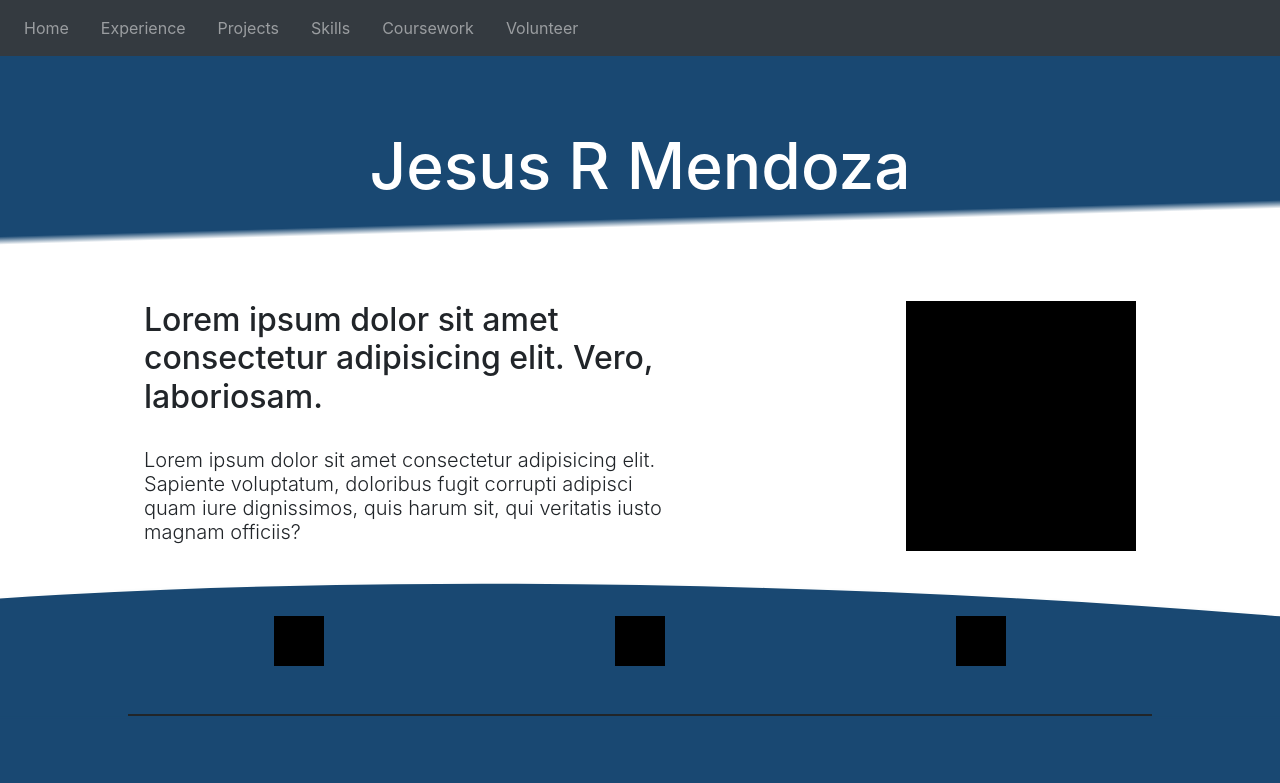
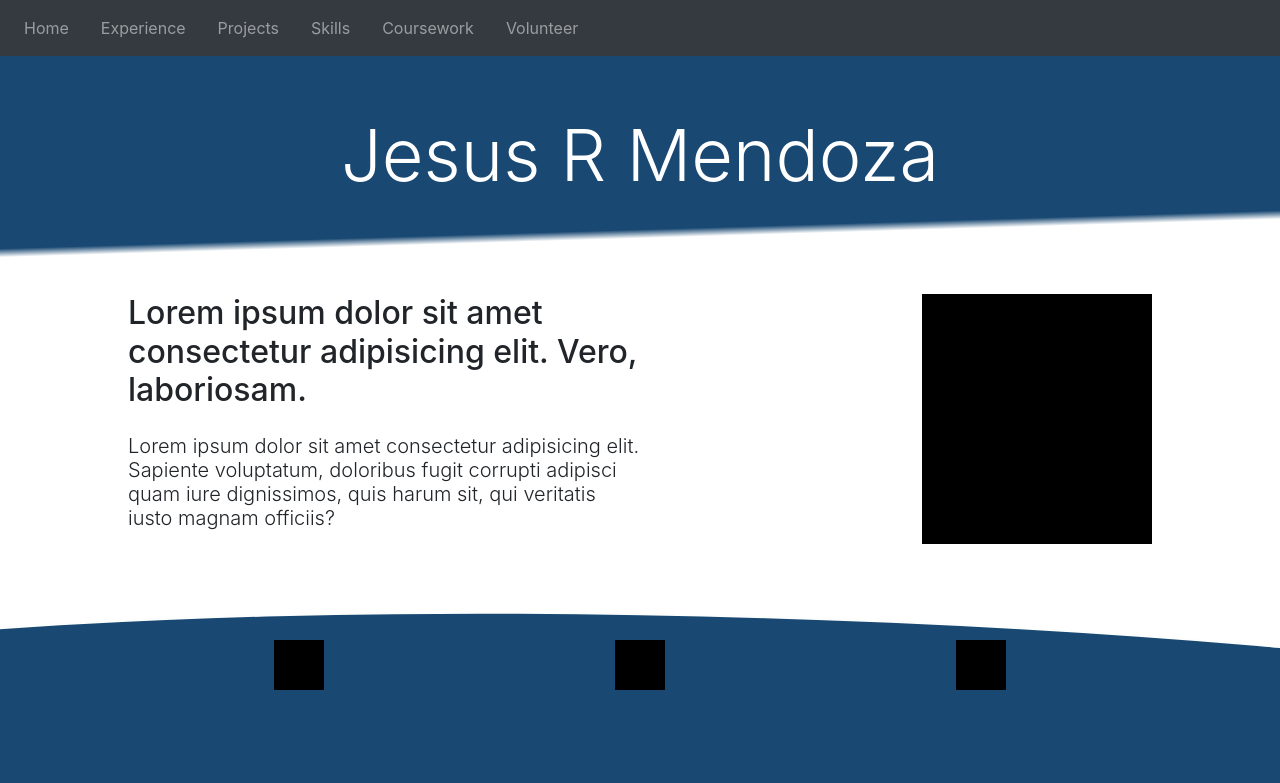
Before and after one commit to jesus-r-mendoza/Portfolio, a React (Create React App) app: page / in a window 1280 px wide. Shown: the top 783 px of the page. Built offline with nearby package versions, Linux system fonts and the light colour scheme.

Commit message:
changed styling to use bootstrap

```diff
--- a/src/components/sections/home/Details.js
+++ b/src/components/sections/home/Details.js
@@ -2,9 +2,9 @@ import React from 'react'
 
 function Details() {
     return (
-        <div id="details" className="d-flex justify-content-between align-items-start">
-            <div id="info">
-                <h2 id="desc">Lorem ipsum dolor sit amet consectetur adipisicing elit. Vero, laboriosam.</h2>
+        <div id="details" className="d-flex justify-content-between align-items-start my-5 pt-5">
+            <div className="w-50">
+                <h2 id="desc" className="mb-4">Lorem ipsum dolor sit amet consectetur adipisicing elit. Vero, laboriosam.</h2>
                 <h4 className="lead">Lorem ipsum dolor sit amet consectetur adipisicing elit. Sapiente voluptatum, doloribus fugit corrupti adipisci quam iure dignissimos, quis harum sit, qui veritatis iusto magnam officiis?</h4>
             </div>
             <div>
--- a/src/components/sections/home/Icons.js
+++ b/src/components/sections/home/Icons.js
@@ -2,7 +2,7 @@ import React from 'react'
 
 function Icons() {
     return (
-        <div className="my-5 d-flex justify-content-around align-items-center">
+        <div className="my-5 py-5 d-flex justify-content-around align-items-center">
             <div id="icon"></div>
             <div id="icon"></div>
             <div id="icon"></div>
--- a/src/components/sections/home/Name.js
+++ b/src/components/sections/home/Name.js
@@ -2,8 +2,8 @@ import React from 'react'
 
 function Name() {
     return (
-        <div>
-            <h1 id="name">Jesus R Mendoza</h1>
+        <div className="my-5">
+            <h1 className="display-3 text-center text-white">Jesus R Mendoza</h1>
         </div>
     )
 }
--- a/src/index.css
+++ b/src/index.css
@@ -28,31 +28,10 @@ code {
   width: 80%;
 }
 
-#name {
-  color: white;
-  font-size: 4rem;
-  text-align: center;
-  padding: .5em;
-  margin: .5em;
-}
-
-#details {
-  padding: 1em;
-  margin: 3em 0;
-}
-
-#info {
-  width: 55%;
-}
-
 #img {
   width: 230px;
   height: 250px;
   background-color: black;
-}
-
-#desc {
-  margin-bottom: 1em;
 }
 
 #icon {
```
